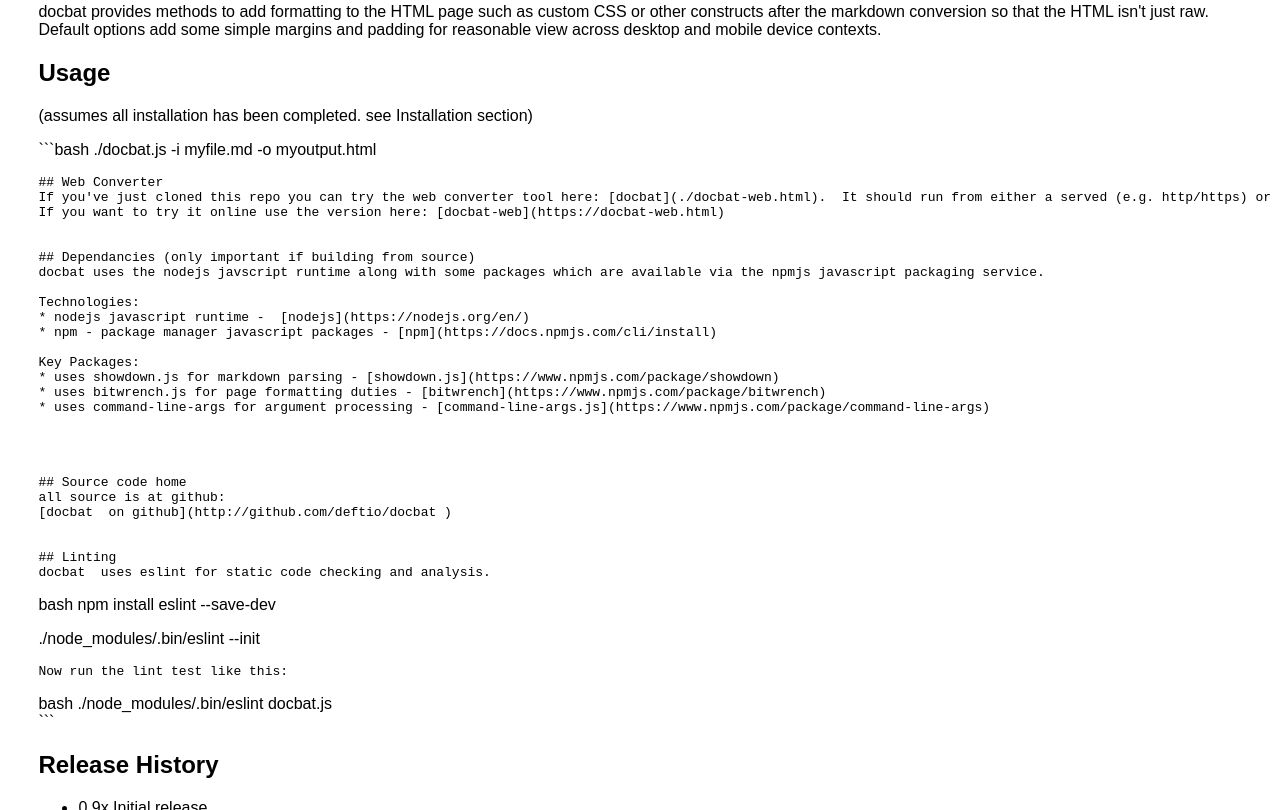
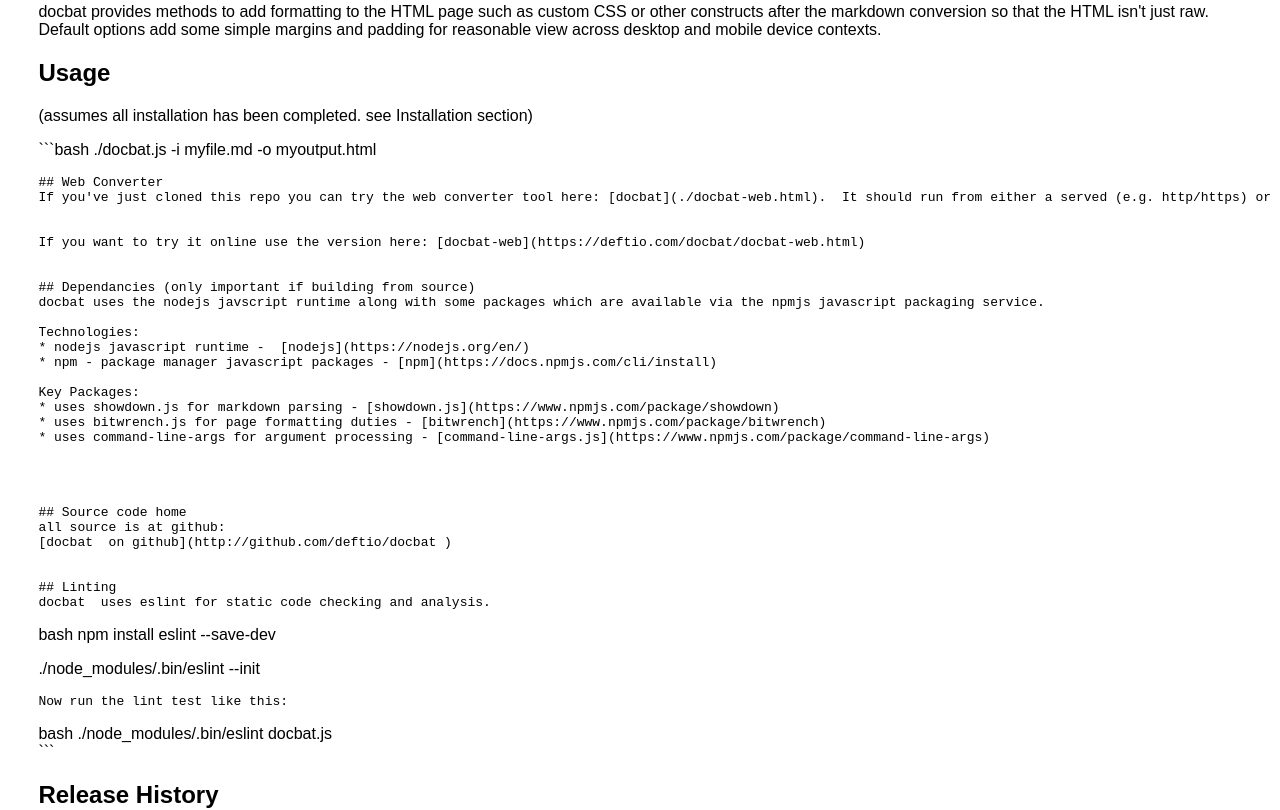
Before and after one commit to deftio/docbat, a website: page index.html in a window 1280 px wide. Shown: the part 573-1383 px from the top of the page. Drawn offline with Linux system fonts and the light colour scheme.

Commit message:
updated build params

```diff
--- a/index.html
+++ b/index.html
@@ -1,4 +1,4 @@
-<html><head>
+<html><head><link rel="icon" type="image/x-icon" href="favicon.ico"></link>
 <!--
 This file autogenerated by mado2htm.js (https://npmjs.com/mado2htm)
 Any manual edits may be lost.
@@ -77,7 +77,9 @@
 ./docbat.js -i myfile.md -o myoutput.html</p>
 <pre><code>## Web Converter
 If you've just cloned this repo you can try the web converter tool here: [docbat](./docbat-web.html).  It should run from either a served (e.g. http/https) or (file://) based URL.
-If you want to try it online use the version here: [docbat-web](https://docbat-web.html)
+
+
+If you want to try it online use the version here: [docbat-web](https://deftio.com/docbat/docbat-web.html)
 
 
 ## Dependancies (only important if building from source)
```
Also changed, not shown: README.md.
